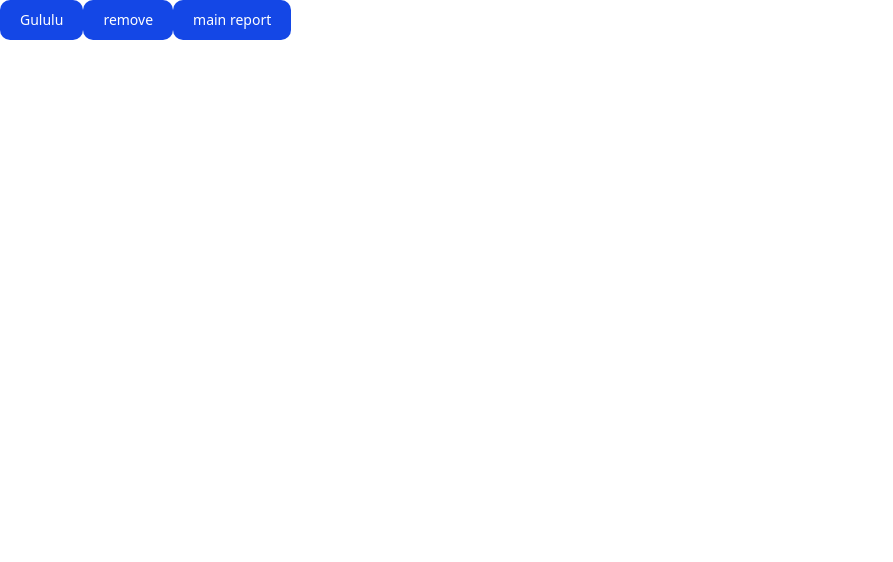
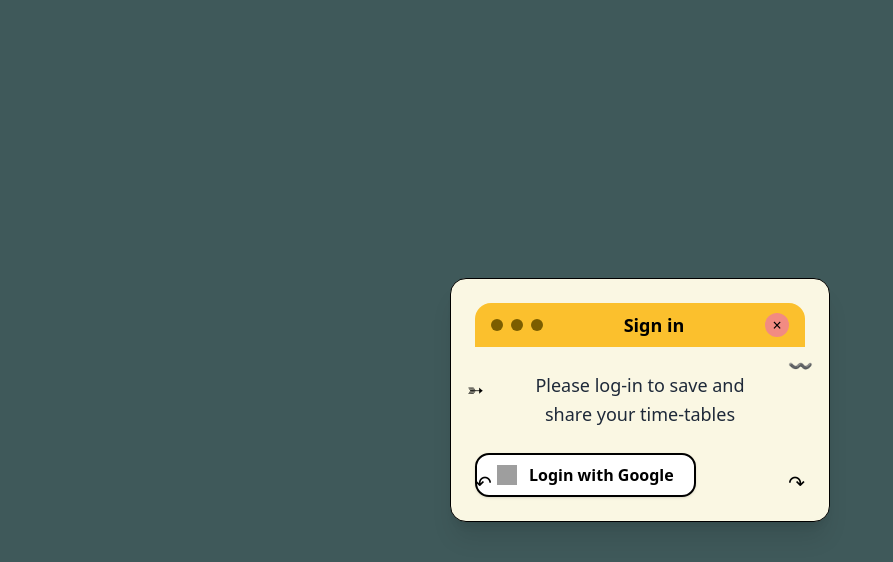
Before and after one commit to CodeChefVIT/ffcs, a Next.js app: page /test in a window 1280 px wide. Both pictures are taken after a click on the button "Gululu". Shown: the top 562 px of the page, without its empty margins (0-893 px from the left). Built offline with nearby package versions, Linux system fonts and the light colour scheme; grey boxes are pictures that could not be loaded.

Commit message:
gululu button working but popup very ugly

```diff
--- a/src/app/test/page.tsx
+++ b/src/app/test/page.tsx
@@ -1,20 +1,29 @@
-"use client"
+"use client";
+
+import { useState } from "react";
+import GoogleLoginPopup from "@/components/ui/login_popup"; // Adjust path if needed
 
 export default function Home() {
-    return (
-        <div>
+  const [showPopup, setShowPopup] = useState(false);
 
-            <button className="text-white bg-blue-700 hover:bg-blue-900 focus:outilne-none text-sm rounded-lg px-5 py-2.5 text-centermr-5">
-                Gululu
-            </button>
+  return (
+    <div className="p-10">
+      <button
+        onClick={() => setShowPopup(true)}
+        className="text-white bg-blue-700 hover:bg-blue-900 focus:outline-none text-sm rounded-lg px-5 py-2.5 mr-5"
+      >
+        Gululu
+      </button>
 
-             <button className="text-white bg-blue-700 hover:bg-blue-900 focus:outilne-none text-sm rounded-lg px-5 py-2.5 text-centermr-5">
-                remove
-            </button>
+      <button className="text-white bg-blue-700 hover:bg-blue-900 focus:outline-none text-sm rounded-lg px-5 py-2.5 mr-5">
+        Remove
+      </button>
 
-             <button className="text-white bg-blue-700 hover:bg-blue-900 focus:outilne-none text-sm rounded-lg px-5 py-2.5 text-centermr-5">
-                main report
-            </button>
-        </div>
-    )
+      <button className="text-white bg-blue-700 hover:bg-blue-900 focus:outline-none text-sm rounded-lg px-5 py-2.5 mr-5">
+        Main report
+      </button>
+
+      {showPopup && <GoogleLoginPopup onClose={() => setShowPopup(false)} />}
+    </div>
+  );
 }
--- a/src/components/ui/login_popup.tsx
+++ b/src/components/ui/login_popup.tsx
@@ -0,0 +1,54 @@
+// components/GoogleLoginPopup.tsx
+import React from "react";
+
+interface GoogleLoginPopupProps {
+  onClose: () => void;
+}
+
+const GoogleLoginPopup: React.FC<GoogleLoginPopupProps> = ({ onClose }) => {
+  return (
+    <div className="fixed inset-0 flex items-center justify-center bg-[#3f595a] z-50">
+      <div className="relative w-[380px] bg-[#faf7e3] rounded-2xl shadow-xl border border-black p-6">
+        {/* Header */}
+        <div className="flex items-center justify-between bg-[#fbc02d] rounded-t-2xl px-4 py-2">
+          <div className="flex space-x-2">
+            <span className="w-3 h-3 bg-[#7b5d00] rounded-full" />
+            <span className="w-3 h-3 bg-[#7b5d00] rounded-full" />
+            <span className="w-3 h-3 bg-[#7b5d00] rounded-full" />
+          </div>
+          <span className="text-black font-bold text-lg">Sign in</span>
+          <button
+            className="w-6 h-6 bg-[#f28b82] text-black text-center rounded-full leading-6"
+            onClick={onClose}
+          >
+            ×
+          </button>
+        </div>
+
+        {/* Content */}
+        <div className="text-center mt-6">
+          <p className="text-gray-800 text-lg font-medium leading-relaxed">
+            Please log-in to save and<br /> share your time-tables
+          </p>
+
+          <button className="mt-6 flex items-center justify-center gap-3 bg-white px-5 py-2 rounded-xl border-2 border-black shadow hover:shadow-md transition-all">
+            <img
+              src="https://www.gstatic.com/firebasejs/ui/2.0.0/images/auth/google.svg"
+              alt="Google"
+              className="w-5 h-5"
+            />
+            <span className="text-black font-semibold">Login with Google</span>
+          </button>
+        </div>
+
+        {/* Decorative Arrows */}
+        <div className="absolute left-4 top-[40%] text-black text-xl select-none">➳</div>
+        <div className="absolute right-4 top-[30%] text-black text-xl select-none">〰</div>
+        <div className="absolute left-6 bottom-6 text-black text-xl select-none">↶</div>
+        <div className="absolute right-6 bottom-6 text-black text-xl select-none">↷</div>
+      </div>
+    </div>
+  );
+};
+
+export default GoogleLoginPopup;
```
